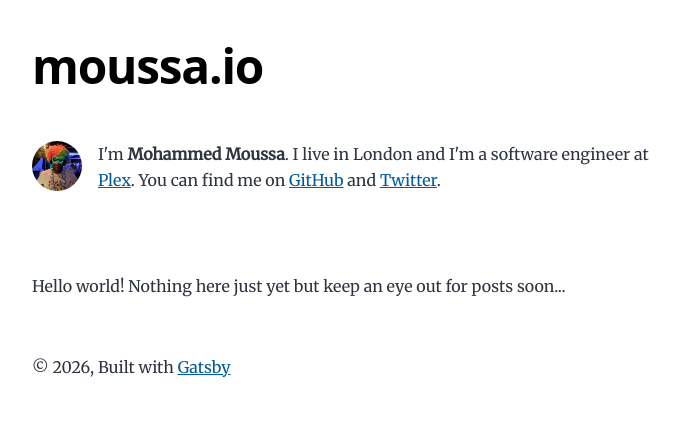
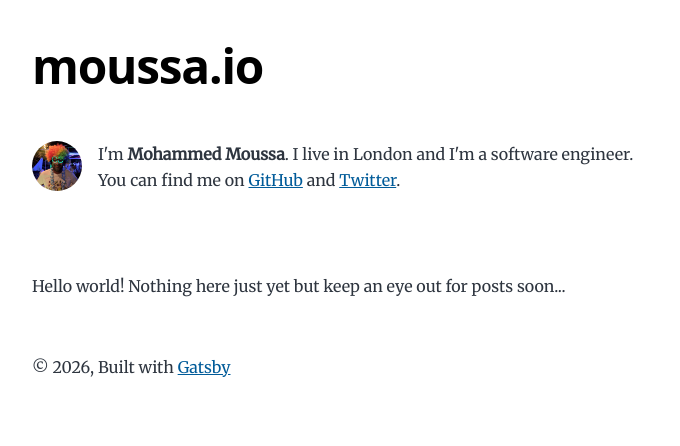
Before and after one commit to Moussa/moussa.github.io, a Gatsby site: page / in a window 1280 px wide. Shown: the whole page, without its empty margins (292-972 px from the left). Built offline with nearby package versions, Linux system fonts and the light colour scheme; Gatsby itself is replaced by a stand-in of ours.

Commit message:
Update bio.js to remove old position

```diff
--- a/src/components/bio.js
+++ b/src/components/bio.js
@@ -45,11 +45,7 @@ const Bio = () => {
       {author?.name && (
         <p>
           I'm <strong>{author.name}</strong>. I live in London and I'm a
-          software engineer at{" "}
-          <a href="https://plex.tv" target="_blank" rel="noreferrer">
-            Plex
-          </a>
-          . You can find me on{" "}
+          software engineer. You can find me on{" "}
           <a
             href={`https://github.com/${social?.github || ``}`}
             target="_blank"
```
